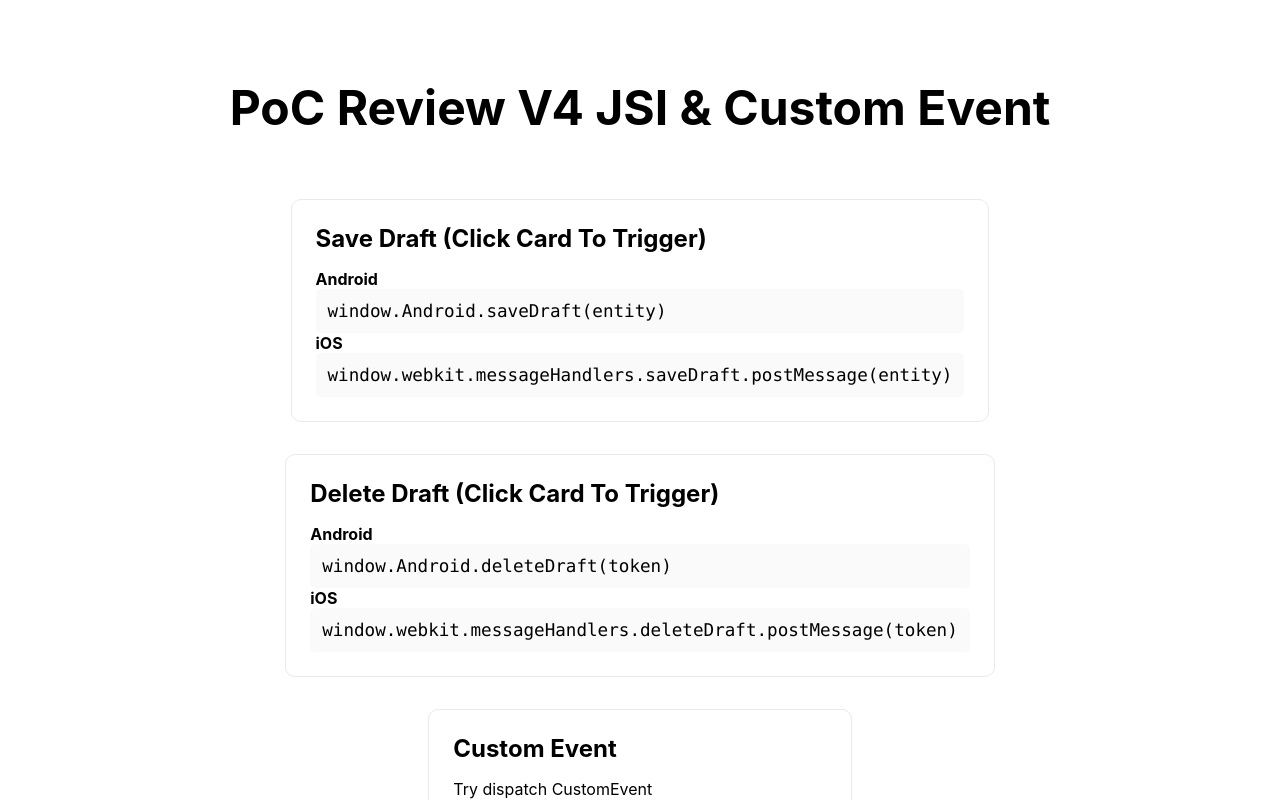
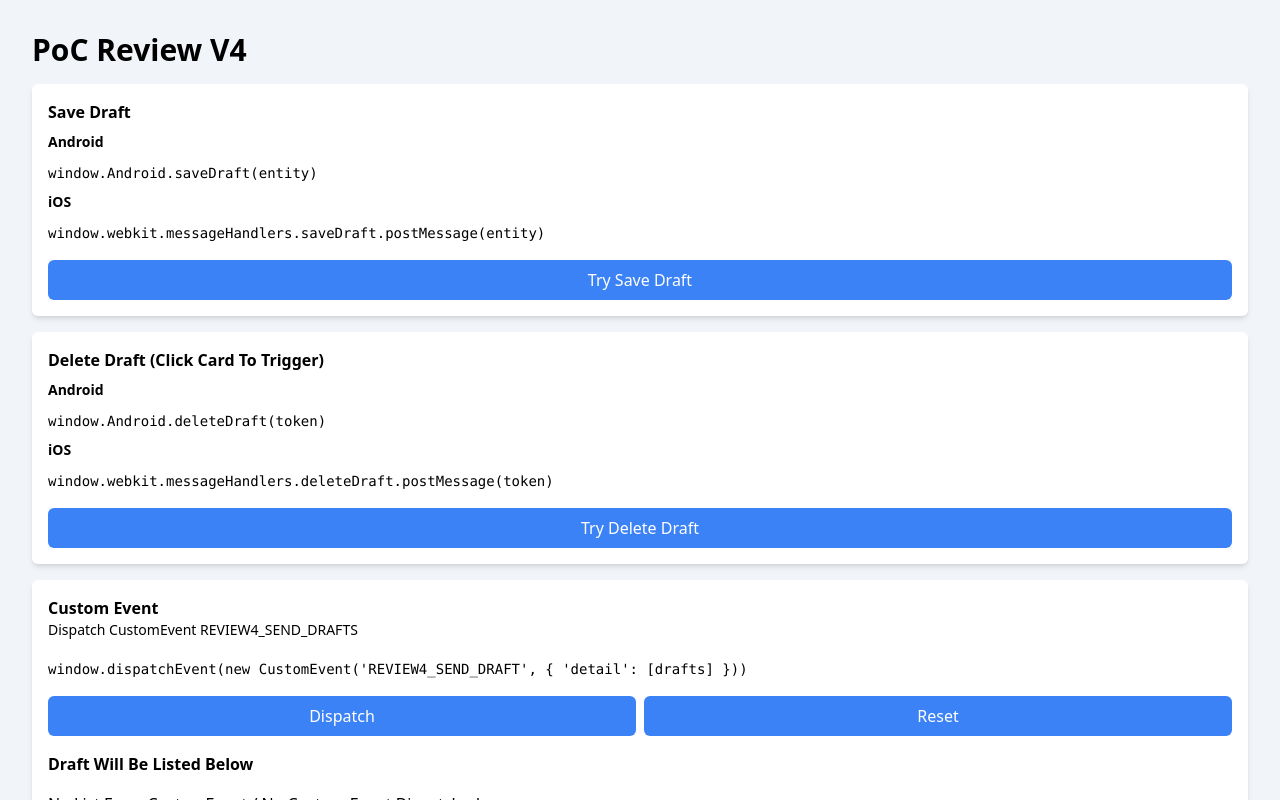
Before and after one commit to pandubaraja/poc-review4, a Next.js app: page / in a window 1280 px wide. Shown: the top 800 px of the page. Built offline with nearby package versions, Linux system fonts and the light colour scheme.

Commit message:
Add tailwindcss Improve poc

```diff
--- a/package.json
+++ b/package.json
@@ -9,5 +9,10 @@
     "next": "latest",
     "react": "17.0.2",
     "react-dom": "17.0.2"
+  },
+  "devDependencies": {
+    "autoprefixer": "^10.4.2",
+    "postcss": "^8.4.8",
+    "tailwindcss": "^3.0.23"
   }
 }
--- /dev/null
+++ b/pages/_app.js
@@ -0,0 +1,7 @@
+import '../styles/globals.css'
+
+function MyApp({ Component, pageProps }) {
+  return <Component {...pageProps} />
+}
+
+export default MyApp
--- a/pages/index.js
+++ b/pages/index.js
@@ -4,16 +4,26 @@ import { fakedraft } from '../fakedraft'
 
 export default function Home() {
   const [drafts, setDrafts] = useState([])
+  const CUSTOM_EVENT_NAME = 'REVIEW4_SEND_DRAFTS'
 
   useEffect(() => {
-    window.addEventListener('REVIEW4_SEND_DRAFTS', function(e) {
+    window.addEventListener(CUSTOM_EVENT_NAME, function(e) {
       setDrafts([
         ...e.detail
       ])
     })
   })
 
+  const handleDispatchEvent = (e) => {
+    window.dispatchEvent(new CustomEvent(CUSTOM_EVENT_NAME, { detail: [fakedraft]}))
+  }
+
+  const handleResetDrafts = (e) => {
+    setDrafts([])
+  }
+
   const handleSaveDraft = (e) => {
+    console.log('save')
     if(!!window.Android) {
       window.Android.saveDraft(fakedraft)
     }
@@ -24,6 +34,8 @@ export default function Home() {
   }
 
   const handleDeleteDraft = (e) => {
+
+    console.log('delete')
     if(!!window.Android) {
       window.Android.deleteDraft(fakedraft.token)
     }
@@ -34,212 +46,77 @@ export default function Home() {
   }
 
   return (
-    <div className="container">
+    <div>
       <Head>
         <title>PoC Review V4</title>
         <link rel="icon" href="/favicon.ico" />
       </Head>
 
-      <main>
-        <h1 className="title">
-          PoC Review V4 JSI &amp; Custom Event
-        </h1>
+      <div className='container p-8 bg-slate-100'>
+        <div className="text-3xl font-bold pb-4 items-center">
+          PoC Review V4
+        </div>
 
-        <div className="grid">
-          <a className="card" onClick={handleSaveDraft}>
-            <h3>Save Draft (Click Card To Trigger)</h3>
-            <div><strong>Android</strong></div>
-            <div className='code'>window.Android.saveDraft(entity)</div>
-            <div><strong>iOS</strong></div>
-            <div className='code'>window.webkit.messageHandlers.saveDraft.postMessage(entity)</div>
-          </a>
+        <div className="flex flex-col gap-4">
+          <div className="rounded-md shadow-md p-4 w-full bg-white">
+            <div className="text-1xl font-bold">Save Draft</div>
+            <div className='my-2 text-sm font-bold'>Android</div>
+            <code className='text-sm break-words'>window.Android.saveDraft(entity)</code>
+            <div className='my-2 text-sm font-bold'>iOS</div>
+            <code className='text-sm break-words'>window.webkit.messageHandlers.saveDraft.postMessage(entity)</code>
 
-          <a className="card" onClick={handleDeleteDraft}>
-            <h3>Delete Draft (Click Card To Trigger)</h3>
-            <div><strong>Android</strong></div>
-            <div className='code'>window.Android.deleteDraft(token)</div>
-            <div><strong>iOS</strong></div>
-            <div className='code'>window.webkit.messageHandlers.deleteDraft.postMessage(token)</div>
-          </a>
-          <a className="card">
-            <h3>Custom Event</h3>
-            <div>Try dispatch CustomEvent <strong>REVIEW4_SEND_DRAFTS</strong> from Native Apps or Browser Console</div>
+            <div>
+              <button onClick={handleSaveDraft} className="rounded-md p-2 w-full mt-4 text-white bg-blue-500 hover:bg-blue-600 active:bg-blue-700">
+                Try Save Draft
+              </button>
+            </div>
+          </div>
 
-            <div className='code'>
+          <div className="rounded-md shadow-md p-4 w-full bg-white">
+            <div className="text-1xl font-bold">Delete Draft (Click Card To Trigger)</div>
+            <div className='my-2 text-sm font-bold'>Android</div>
+            <code className='text-sm break-words'>window.Android.deleteDraft(token)</code>
+            <div className='my-2 text-sm font-bold'>iOS</div>
+            <code className='text-sm break-words'>window.webkit.messageHandlers.deleteDraft.postMessage(token)</code>
+
+            <div>
+              <button onClick={handleDeleteDraft} class="rounded-md p-2 w-full mt-4 text-white bg-blue-500 hover:bg-blue-600 active:bg-blue-700">
+                Try Delete Draft
+              </button>
+            </div>
+          </div>
+
+          <div className="rounded-md shadow-md p-4 w-full bg-white">
+            <div className="text-1xl font-bold">Custom Event</div>
+            <div className='text-sm break-workds mb-4'>Dispatch CustomEvent REVIEW4_SEND_DRAFTS</div>
+
+            <code className='text-sm break-words'>
                 window.dispatchEvent(new CustomEvent('REVIEW4_SEND_DRAFT', &#123; 'detail': [drafts] &#125;))
+            </code>
+
+            <div className='flex flex-row gap-2'>
+              <button onClick={handleDispatchEvent} class="rounded-md p-2 w-full mt-4 text-white bg-blue-500 hover:bg-blue-600 active:bg-blue-700">
+                Dispatch
+              </button>
+              <button onClick={handleResetDrafts} class="rounded-md p-2 w-full mt-4 text-white bg-blue-500 hover:bg-blue-600 active:bg-blue-700">
+                Reset
+              </button>
             </div>
 
-            <br></br>
-            <div><strong>Draft Will Be Listed Below</strong></div>
+            <div className='text-1xl font-bold my-4'>Draft Will Be Listed Below</div>
             <div>
               {drafts.length > 0 ?
-              <ol>
+              <ol className='list-decimal px-4'>
                 {drafts.map(item => (
                   <li key={item.token}>{item.token} -  Average Rating: {item.averageRatingValue}</li>
                 ))}
               </ol> : <div className='code'>No List From CustomEvent / No Custom Event Dispatched</div>
               }
             </div>
-          </a>
+          </div>
+
         </div>
-      </main>
-
-      <footer>
-        <a
-          href="https://vercel.com?utm_source=create-next-app&utm_medium=default-template&utm_campaign=create-next-app"
-          target="_blank"
-          rel="noopener noreferrer"
-        >
-          Powered by{' '}
-          <img src="/vercel.svg" alt="Vercel" className="logo" />
-        </a>
-      </footer>
-
-      <style jsx>{`
-        .container {
-          min-height: 100vh;
-          padding: 0 0.5rem;
-          display: flex;
-          flex-direction: column;
-          justify-content: center;
-          align-items: center;
-        }
-
-        main {
-          padding: 5rem 0;
-          flex: 1;
-          display: flex;
-          flex-direction: column;
-          justify-content: center;
-          align-items: center;
-        }
-
-        footer {
-          width: 100%;
-          height: 100px;
-          border-top: 1px solid #eaeaea;
-          display: flex;
-          justify-content: center;
-          align-items: center;
-        }
-
-        footer img {
-          margin-left: 0.5rem;
-        }
-
-        footer a {
-          display: flex;
-          justify-content: center;
-          align-items: center;
-        }
-
-        a {
-          color: inherit;
-          text-decoration: none;
-        }
-
-        .title a {
-          color: #0070f3;
-          text-decoration: none;
-        }
-
-        .title a:hover,
-        .title a:focus,
-        .title a:active {
-          text-decoration: underline;
-        }
-
-        .title {
-          margin: 0;
-          line-height: 1.15;
-          font-size: 3rem;
-        }
-
-        .title,
-        .description {
-          text-align: center;
-        }
-
-        .description {
-          line-height: 1.5;
-          font-size: 1.5rem;
-        }
-
-        .code {
-          background: #fafafa;
-          border-radius: 5px;
-          padding: 0.75rem;
-          font-size: 1.1rem;
-          font-family: Menlo, Monaco, Lucida Console, Liberation Mono,
-            DejaVu Sans Mono, Bitstream Vera Sans Mono, Courier New, monospace;
-        }
-
-        .grid {
-          display: flex;
-          align-items: center;
-          justify-content: center;
-          flex-wrap: wrap;
-
-          max-width: 800px;
-          margin-top: 3rem;
-        }
-
-        .card {
-          margin: 1rem;
-          flex-basis: 45%;
-          padding: 1.5rem;
-          text-align: left;
-          color: inherit;
-          text-decoration: none;
-          border: 1px solid #eaeaea;
-          border-radius: 10px;
-          transition: color 0.15s ease, border-color 0.15s ease;
-        }
-
-        .card:hover,
-        .card:focus,
-        .card:active {
-          color: #0070f3;
-          border-color: #0070f3;
-        }
-
-        .card h3 {
-          margin: 0 0 1rem 0;
-          font-size: 1.5rem;
-        }
-
-        .card p {
-          margin: 0;
-          font-size: 1.25rem;
-          line-height: 1.5;
-        }
-
-        .logo {
-          height: 1em;
-        }
-
-        @media (max-width: 600px) {
-          .grid {
-            width: 100%;
-            flex-direction: column;
-          }
-        }
-      `}</style>
-
-      <style jsx global>{`
-        html,
-        body {
-          padding: 0;
-          margin: 0;
-          font-family: -apple-system, BlinkMacSystemFont, Segoe UI, Roboto,
-            Oxygen, Ubuntu, Cantarell, Fira Sans, Droid Sans, Helvetica Neue,
-            sans-serif;
-        }
-
-        * {
-          box-sizing: border-box;
-        }
-      `}</style>
+      </div>
     </div>
   )
 }
--- /dev/null
+++ b/postcss.config.js
@@ -0,0 +1,6 @@
+module.exports = {
+  plugins: {
+    tailwindcss: {},
+    autoprefixer: {},
+  },
+}
--- /dev/null
+++ b/styles/globals.css
@@ -0,0 +1,3 @@
+@tailwind base;
+@tailwind components;
+@tailwind utilities;
--- /dev/null
+++ b/tailwind.config.js
@@ -0,0 +1,10 @@
+module.exports = {
+  content: [
+    "./pages/**/*.{js,ts,jsx,tsx}",
+    "./components/**/*.{js,ts,jsx,tsx}",
+  ],
+  theme: {
+    extend: {},
+  },
+  plugins: [],
+}
```
Also changed, not shown: 1 other file (tests, documents, lock files or other folders).
